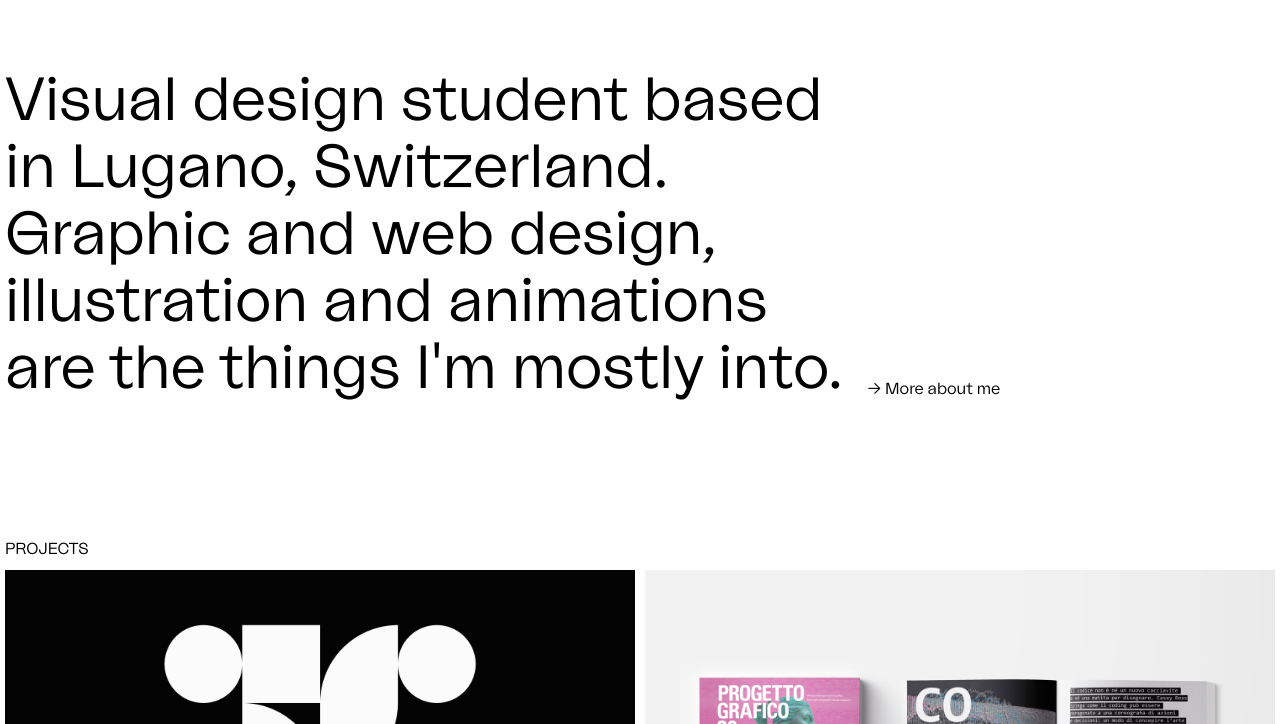
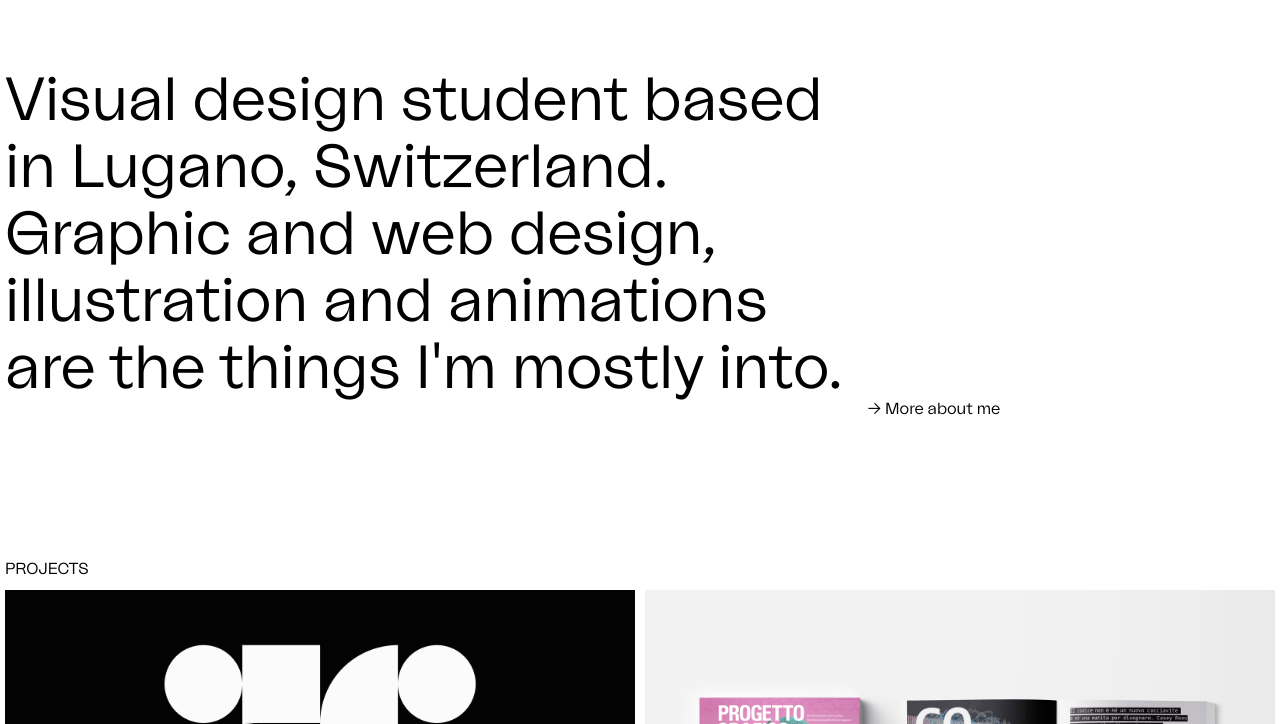
Before and after one commit to mattdellamora/mattdella22.github.io, a plain HTML site: page index.html in a window 1280 px wide. Shown: the part 76-800 px from the top of the page. Drawn offline with Linux system fonts and the light colour scheme.

Commit message:
iphone_X_3
tolto posizione absolute da buttonmore... penso siano queste posizioni arbitrarie a incasinare tutto

```diff
--- a/stylesheet.css
+++ b/stylesheet.css
@@ -118,10 +118,9 @@ body {
 
 .button_more {
 /*    background-color: chocolate;*/
-    position: absolute;
-    margin-left: 10px;
+    margin-left: calc(66.6% + 10px);
     bottom: 0;
-    left: 66.6%;
+    /*left: 66.6%;*/
 }
 
 /*PROJECTS*/
@@ -246,8 +245,6 @@ body {
 /*    background-color: chocolate;*/
         margin-left: 30px;
         width: 100%;
-        position: inherit;
-        left: inherit;
         padding-top: 20px;
         font-size: 18px;
 }
```
